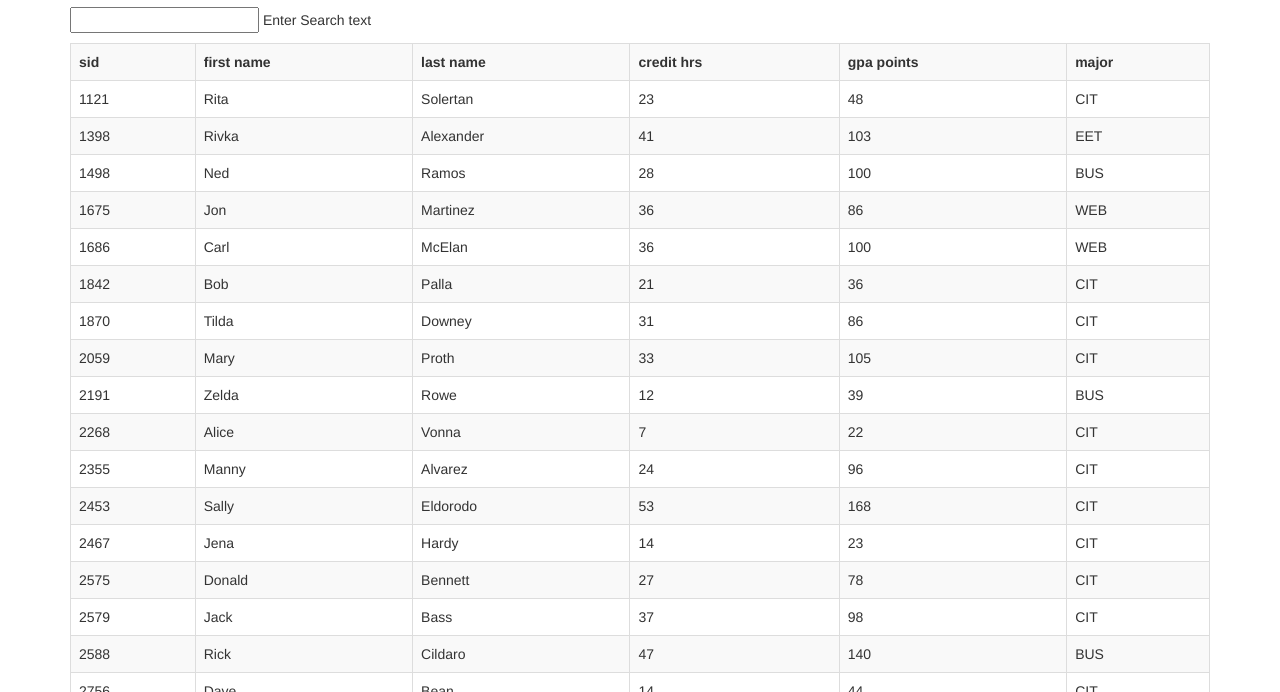
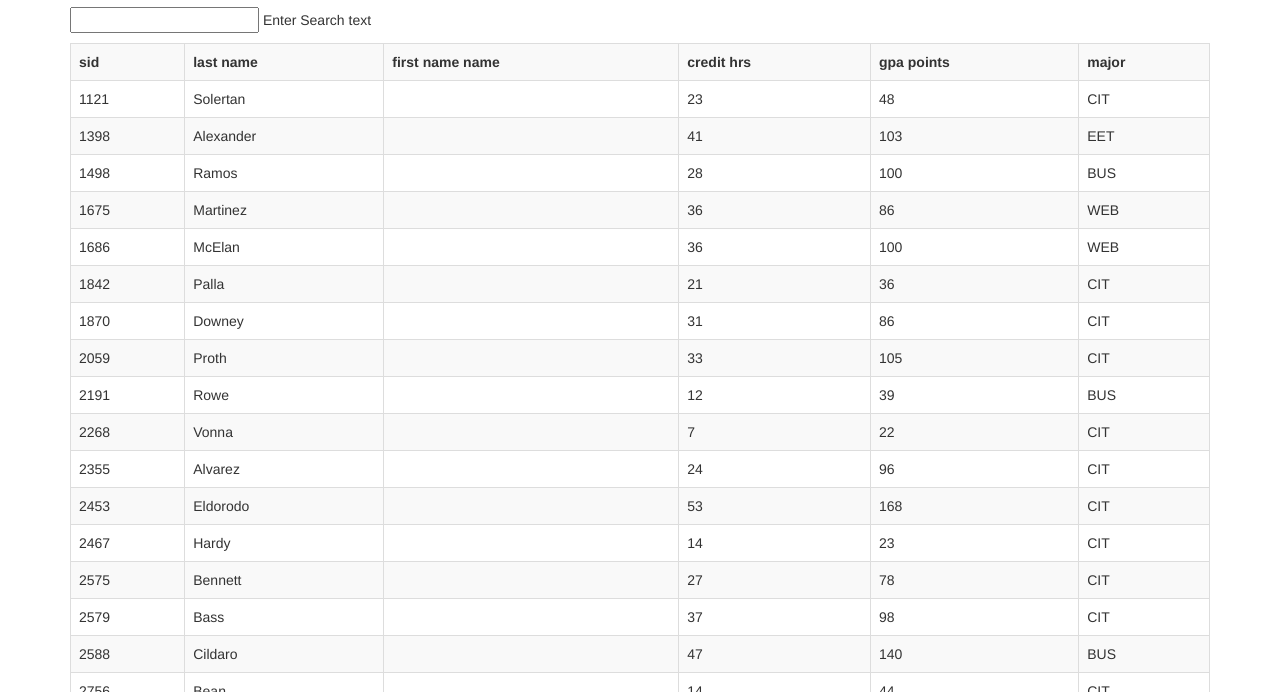
Before and after one commit to HayesDustin/HayesDustin.github.io, a plain HTML site: page gpa.html in a window 1280 px wide. Shown: the part 108-800 px from the top of the page. Drawn offline with nearby package versions, Linux system fonts and the light colour scheme.

Commit message:
Add files via upload

```diff
--- a/gpa.html
+++ b/gpa.html
@@ -31,16 +31,16 @@
           <table class="table table-bordered table-striped">
              <tr>
 				  <th>sid</th>
-                  <th>first name</th>
                   <th>last name</th>
+                  <th>first name name</th>
                   <th>credit hrs</th>
                   <th>gpa points</th>
                   <th>major</th>
                   </tr>
 			 <tr ng-repeat = "student in students | filter:search_text ">
                   <td>{{student.id}}</td>
-                  <td>{{student.first_name}}</td>
                   <td>{{student.last_name}}</td>
+                  <td>{{student.fast_name}}</td>
                   <td>{{student.credit_hrs}}</td>
                   <td>{{student.gpa_points}}</td>
 				  <td>{{student.major}}</td>
```
Also changed, not shown: index.html (+2 -2 lines).
